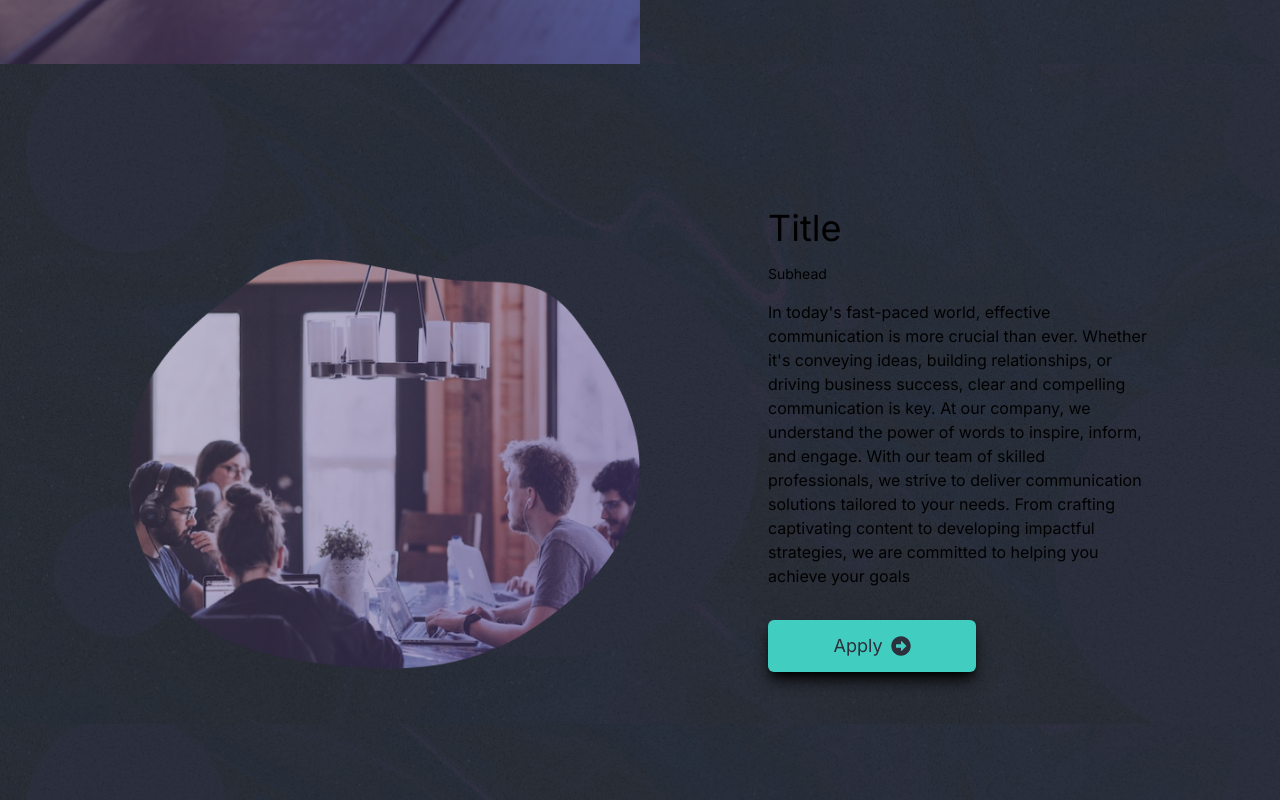
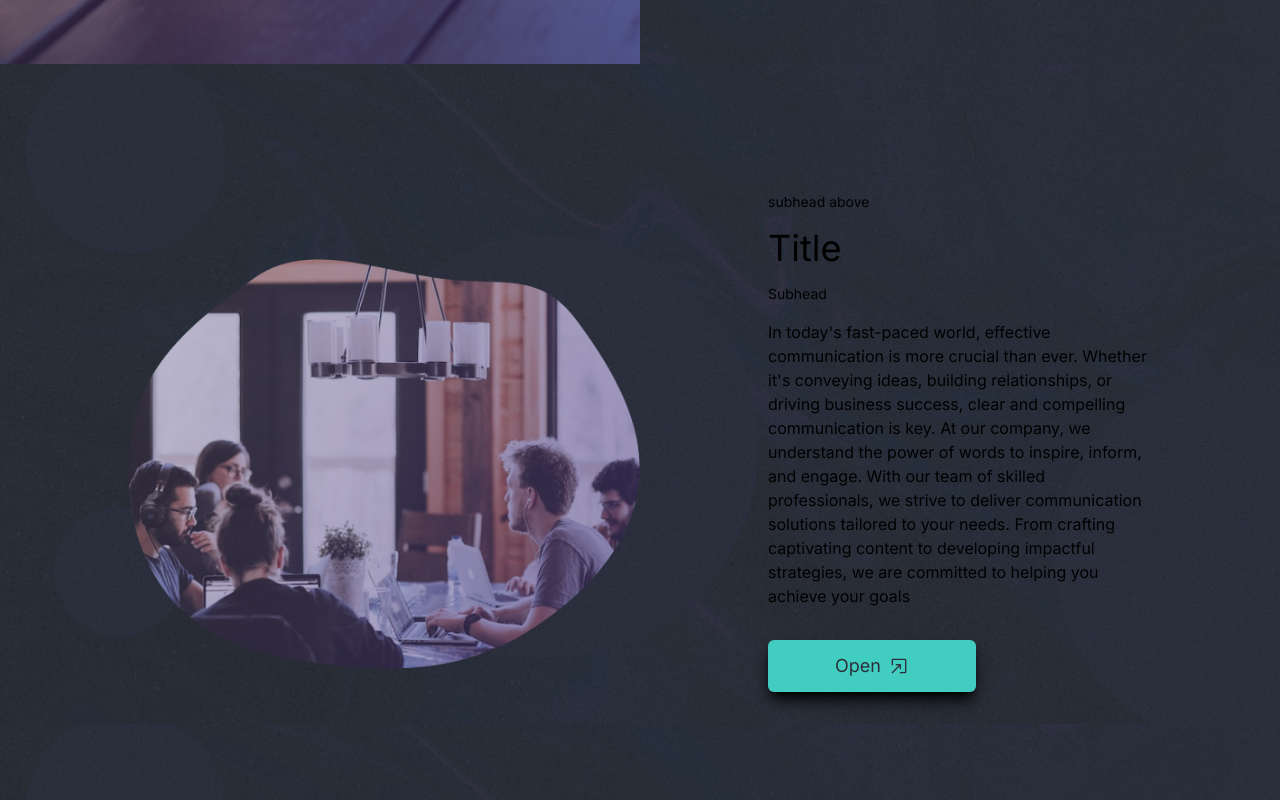
Before and after one commit to nikwib/Devinova, a Next.js app in the folder devinova/: page / in a window 1280 px wide. Shown: the part 1536-2336 px from the top of the page. Built offline with nearby package versions, Linux system fonts and the light colour scheme.

Commit message:
data transfer

```diff
--- a/devinova/app/components/HeroSection.tsx
+++ b/devinova/app/components/HeroSection.tsx
@@ -6,7 +6,7 @@ const HeroSection = ({
   imageRight,
 }: {
   image: StaticImageData;
-  TextWithButton: () => JSX.Element;
+  TextWithButton: any
   imageRight: boolean;
 }) => {
 
@@ -20,7 +20,7 @@ const HeroSection = ({
         <Image alt="pic" src={image} className=" w-4/5 min-w-[291px] max-w-[325px] md:max-w-none" />
       </div>
       <div className="flex justify-center items-center md:w-1/2 h-full opacity-100 p-10 md:p-20 xl:p-32">
-        <TextWithButton />
+        {TextWithButton}
       </div>
     </div>
   );
--- a/devinova/app/components/TextImage1.tsx
+++ b/devinova/app/components/TextImage1.tsx
@@ -6,7 +6,7 @@ const TextImage1 = ({
   imageRight,
 }: {
   image: StaticImageData;
-  TextWithButton: () => JSX.Element;
+  TextWithButton: JSX.Element;
   imageRight: boolean;
 }) => {
 
@@ -20,7 +20,7 @@ const TextImage1 = ({
         <Image alt="pic" src={image} layout="fill" objectFit="cover" />
       </div>
       <div className="flex justify-center items-center md:w-1/2 h-full opacity-100 p-10 md:p-20 xl:p-32">
-        <TextWithButton />
+        {TextWithButton}
       </div>
     </div>
   );
--- a/devinova/app/components/TextImage2.tsx
+++ b/devinova/app/components/TextImage2.tsx
@@ -6,7 +6,7 @@ const TextImage2 = ({
   imageRight,
 }: {
   image: StaticImageData;
-  TextWithButton: () => JSX.Element;
+  TextWithButton: JSX.Element
   imageRight: boolean;
 }) => {
 
@@ -20,7 +20,7 @@ const TextImage2 = ({
         <Image alt="pic" src={image} className=" w-4/5 min-w-[291px] max-w-[325px] md:max-w-none" />
       </div>
       <div className="flex justify-center items-center md:w-1/2 h-full opacity-100 p-10 md:p-20 xl:p-32">
-        <TextWithButton />
+        {TextWithButton}
       </div>
     </div>
   );
--- a/devinova/app/components/TextWithButton.tsx
+++ b/devinova/app/components/TextWithButton.tsx
@@ -1,16 +1,7 @@
-import LeftArrowInCircleBtn from "./buttons/library/LeftArrowInCircleBtn";
 import BodyThreeHeadings from "./textAreas/BodyThreeHeadings";
 import BodyTwoHeadings from "./textAreas/BodyTwoHeadings";
 
-const data = {
-  subHeadAbove: "",
-  title: "Title",
-  subHead: "Subhead",
-  body: "In today's fast-paced world, effective communication is more crucial than ever. Whether it's conveying ideas, building relationships, or driving business success, clear and compelling communication is key. At our company, we understand the power of words to inspire, inform, and engage. With our team of skilled professionals, we strive to deliver communication solutions tailored to your needs. From crafting captivating content to developing impactful strategies, we are committed to helping you achieve your goals",
-  button: <LeftArrowInCircleBtn btnText="Apply" />,
-};
-
-const TextWithButton = (/* { data } : {data: any} */) => {
+const TextWithButton = ( { data } : {data: any} ) => {
   return (
     <div className="dark:text-white">
       {data.subHeadAbove ? (
--- a/devinova/app/page.tsx
+++ b/devinova/app/page.tsx
@@ -3,15 +3,32 @@ import meetingImage from "../public/meeting.png"
 import TextWithButton from "./components/TextWithButton";
 import meetingImage2 from "../public/meeting2.png"
 import heroImage from "../public/hero.png"
-
 import TextImage2 from "./components/TextImage2";
 import HeroSection from "./components/HeroSection";
+import LeftArrowInCircleBtn from "./components/buttons/library/LeftArrowInCircleBtn";
+import OpenNewWindowBtn from "./components/buttons/library/OpenNewWindowBtn";
+
+const data2 = {
+  subHeadAbove: "subhead above",
+  title: "Title",
+  subHead: "Subhead",
+  body: "In today's fast-paced world, effective communication is more crucial than ever. Whether it's conveying ideas, building relationships, or driving business success, clear and compelling communication is key. At our company, we understand the power of words to inspire, inform, and engage. With our team of skilled professionals, we strive to deliver communication solutions tailored to your needs. From crafting captivating content to developing impactful strategies, we are committed to helping you achieve your goals",
+  button: <OpenNewWindowBtn btnText="Open" />,
+};
+const data1 = {
+  subHeadAbove: "",
+  title: "Title",
+  subHead: "Subhead",
+  body: "In today's fast-paced world, effective communication is more crucial than ever. Whether it's conveying ideas, building relationships, or driving business success, clear and compelling communication is key. At our company, we understand the power of words to inspire, inform, and engage. With our team of skilled professionals, we strive to deliver communication solutions tailored to your needs. From crafting captivating content to developing impactful strategies, we are committed to helping you achieve your goals",
+  button: <LeftArrowInCircleBtn btnText="Apply" />,
+};
+
 const Home = () => {
 
   return (<main>
-  <HeroSection image={heroImage} TextWithButton={TextWithButton} imageRight={false} />
-    <TextImage1 image={meetingImage} TextWithButton={TextWithButton} imageRight={false} />
-    <TextImage2 image={meetingImage2} TextWithButton={TextWithButton} imageRight={false} />
+  <HeroSection image={heroImage} TextWithButton={<TextWithButton data={data1} />} imageRight={false} />
+    <TextImage1 image={meetingImage} TextWithButton={<TextWithButton data={data1}/>} imageRight={false} />
+    <TextImage2 image={meetingImage2} TextWithButton={<TextWithButton data={data2} />} imageRight={false} />
 
     </main>
   );
```
